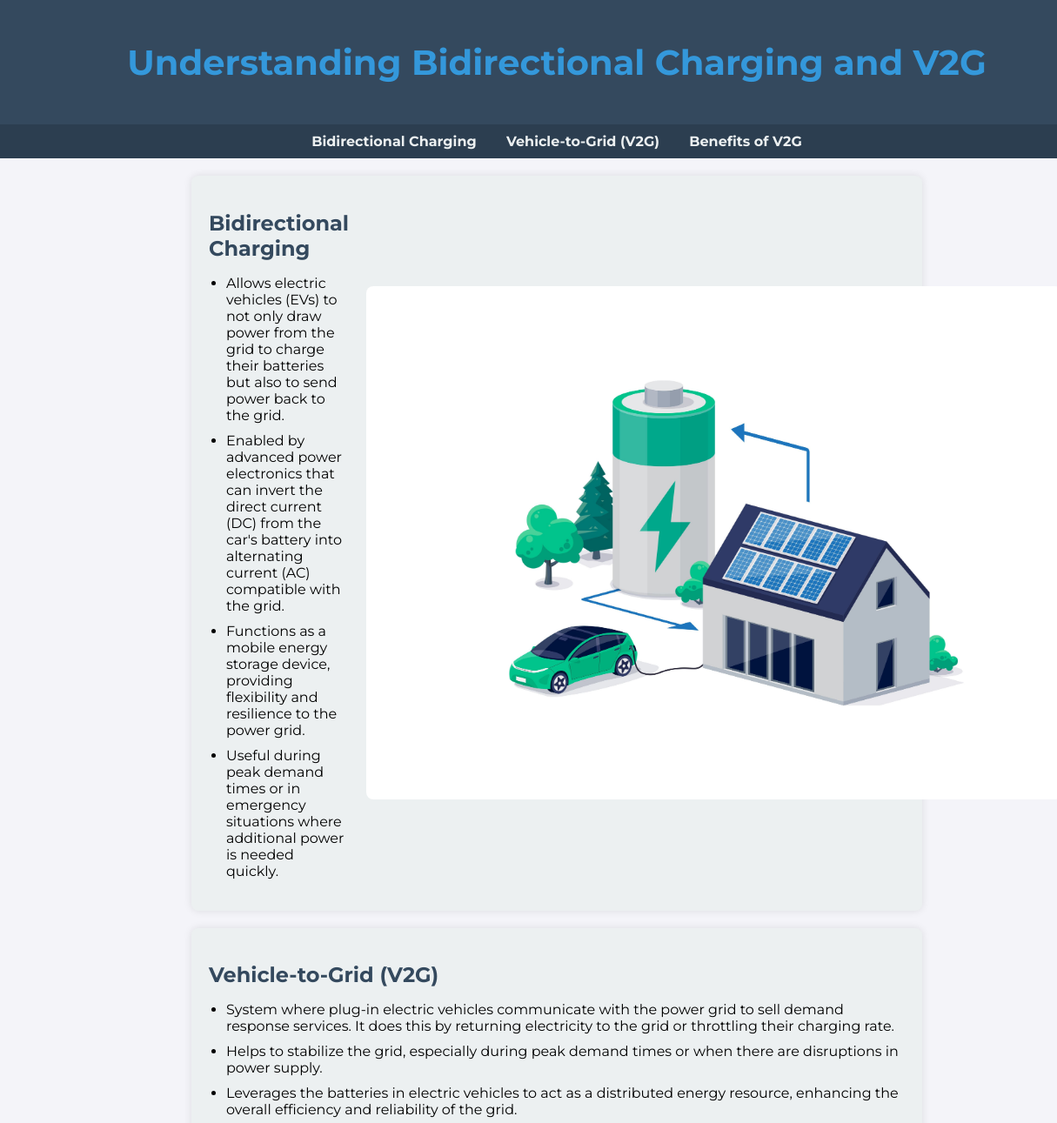
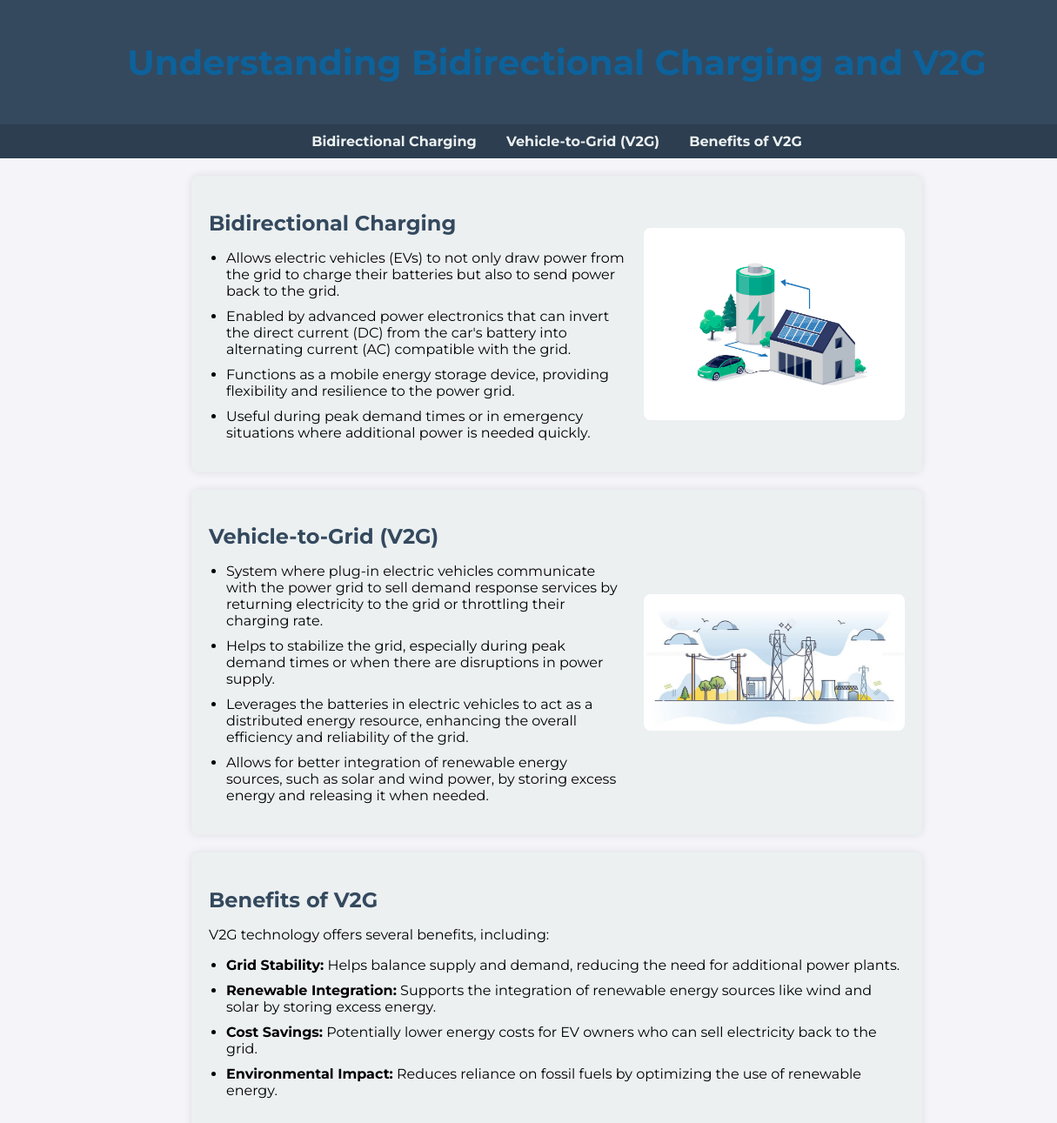
Before and after one commit to tawfeeqjaff/fbla-website, a plain HTML site: page index.html in a window 1280 px wide. Shown: the top 1291 px of the page at 87% size, 0-1215 px from the left. Drawn offline with Linux system fonts and the light colour scheme.

Commit message:
Update index.html

```diff
--- a/index.html
+++ b/index.html
@@ -17,10 +17,9 @@
             color: #ecf0f1;
             padding: 20px;
             text-align: center;
-            position: relative;
         }
         header h1 {
-            color: #3498db;
+            color: #0d629b;
             font-size: 2.5em;
             font-weight: 700;
         }
@@ -57,7 +56,6 @@
             max-width: 300px;
             margin-left: 20px;
             border-radius: 8px;
-            max-width: 100%;
         }
         h2 {
             color: #34495e;
@@ -77,6 +75,9 @@
         }
         .highlight:target {
             scroll-margin-top: 50px;
+        }
+        .left-img {
+            flex-direction: row-reverse;
         }
         .bottom-img {
             flex-direction: column;
@@ -141,17 +142,17 @@
         <img src="images/bidirectional.jpeg" alt="Bidirectional Charging">
     </section>
 
-    <section id="v2g" class="bottom-img">
+    <section id="v2g" class="left-img">
+        <img src="images/v2g.jpg" alt="Vehicle-to-Grid (V2G)">
         <div>
             <h2>Vehicle-to-Grid (V2G)</h2>
             <ul>
-                <li>System where plug-in electric vehicles communicate with the power grid to sell demand response services. It does this by returning electricity to the grid or throttling their charging rate.</li>
+                <li>System where plug-in electric vehicles communicate with the power grid to sell demand response services by returning electricity to the grid or throttling their charging rate.</li>
                 <li>Helps to stabilize the grid, especially during peak demand times or when there are disruptions in power supply.</li>
                 <li>Leverages the batteries in electric vehicles to act as a distributed energy resource, enhancing the overall efficiency and reliability of the grid.</li>
                 <li>Allows for better integration of renewable energy sources, such as solar and wind power, by storing excess energy and releasing it when needed.</li>
             </ul>
         </div>
-        <img src="images/v2g.jpg" alt="Vehicle-to-Grid (V2G)">
     </section>
 
     <section id="benefits" class="bottom-img">
@@ -161,7 +162,7 @@
             <ul>
                 <li><strong>Grid Stability:</strong> Helps balance supply and demand, reducing the need for additional power plants.</li>
                 <li><strong>Renewable Integration:</strong> Supports the integration of renewable energy sources like wind and solar by storing excess energy.</li>
-                <li><strong>Cost Savings:</strong> Lowers energy costs for EV owners who can supply electricity back to the grid.</li>
+                <li><strong>Cost Savings:</strong> Potentially lower energy costs for EV owners who can sell electricity back to the grid.</li>
                 <li><strong>Environmental Impact:</strong> Reduces reliance on fossil fuels by optimizing the use of renewable energy.</li>
             </ul>
         </div>
```
